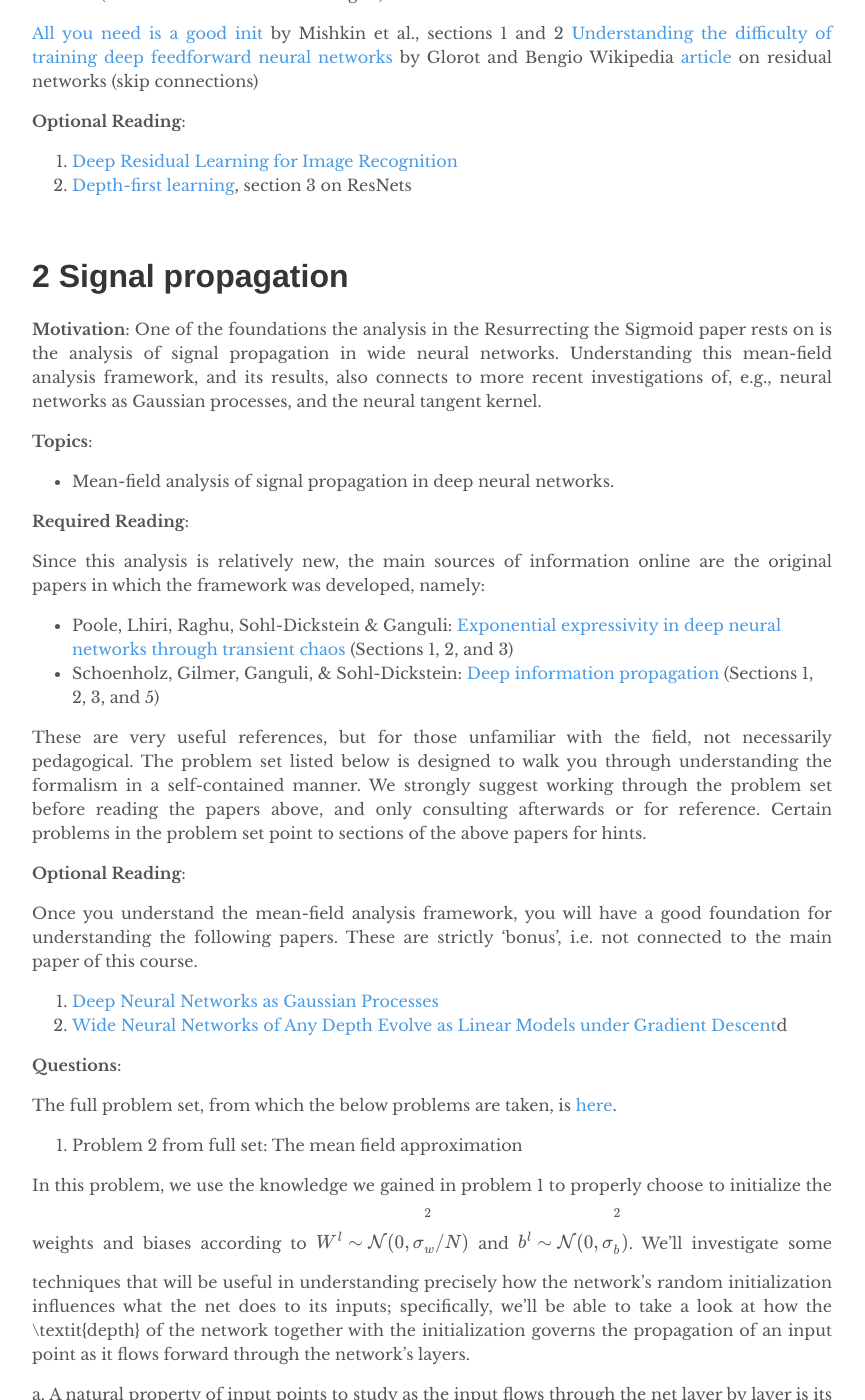
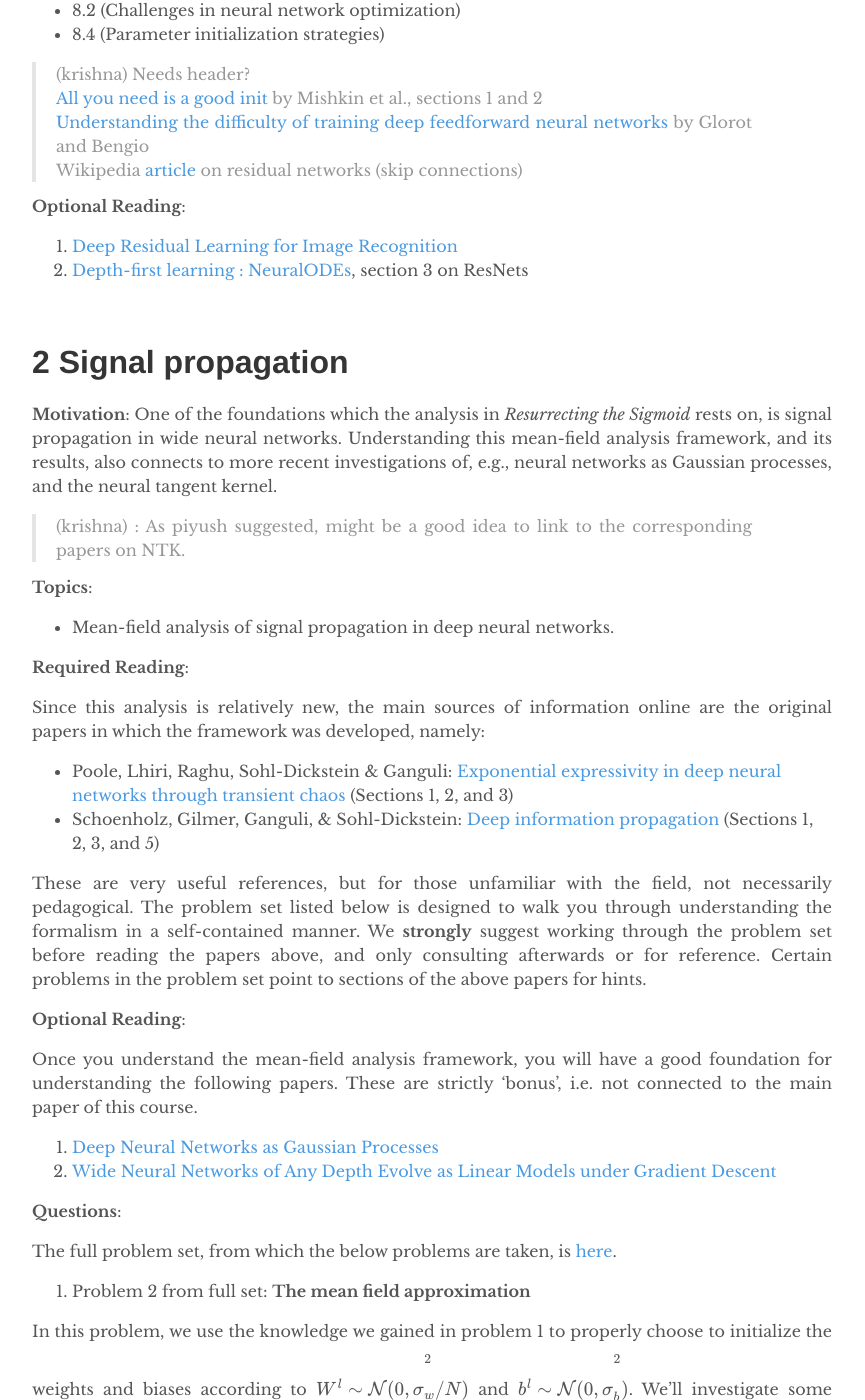
Before and after one commit to depthfirstlearning/depthfirstlearning.com, a Jekyll site: the page built from _posts/2020-01-01-Resurrecting-Sigmoid.markdown, in a window 1280 px wide and 1400 px high, scrolled down 3078 px. Shown: the whole window, without its empty margins (208-1073 px from the left). Built offline with Jekyll 4.4.1, drawn with Linux system fonts in a browser that asks for light colours; formulas are drawn with MathJax 3; some of the changed text lies outside the part shown.

Commit message:
Some edits/suggestions on first draft

```diff
--- a/_config.yml
+++ b/_config.yml
@@ -35,6 +35,19 @@
     name: Luca Venturi
     email: venturi@cims.nyu.edu
     web: https://cims.nyu.edu/~venturi/
+piyush:
+    name: Piyush Patil
+    email: piyush.patil210@gmail.com
+    web:
+vinay:
+    name: Vinay Ramasesh
+    email: vvr1590@gmail.com
+    web:
+riley:
+    name: Riley Edmunds
+    email: rileyedmunds@gmail.com
+    web:
+
 
 # Build settings
 markdown:       kramdown
--- a/_posts/2020-01-01-Resurrecting-Sigmoid.markdown
+++ b/_posts/2020-01-01-Resurrecting-Sigmoid.markdown
@@ -1,10 +1,12 @@
 ---
 layout: post
-title:  "Resurrecting the sigmoid in deep learning through dynamical isometry: theory and practice"
+title:  "Resurrecting the sigmoid: Theory and practice"
 date:   2020-01-01 6:00:00 -0400
 categories: neural-nets
-author: "Jeffrey Pennington, Samuel S. Schoenholz, Surya Ganguli"
-blurb: "Curriculum covering the paper Resurrecting the sigmoid in deep learning through dynamical isometry: theory and practice, by Pennington et al"
+authors: ['piyush', 'vinay', 'riley']
+blurb: "With the success of deep networks across task ranging from vision to
+language, it is important to understand how to properly trian very deep neural
+networks with gradient-based methods. This paper studies, from a rigorous theoretical perspective, which combinations of network weight initializations and network activation functions can result in deep networks which are trainable."
 feedback: true
 ---
 
@@ -42,6 +44,8 @@
 
 Other helpful resources:
 
+# (krishna) : Do we need to edit this doc to remove some of the class specific
+details?
 1. [Course Outline](/assets/sigmoid/misc/Course Outline.docx)
 
 
@@ -55,15 +59,16 @@
 **Objectives**:
 After doing these readings, we would like you to understand the following background:
 - Explain the vanishing/exploding gradient problem, and why it worsens as networks become deeper
-- Relate vanishing/exploding gradients to the eigenvalues of the input-output Jacobian of the network, and the input-output Jacobian of individual Jacobian layers
+- Relate vanishing/exploding gradients to the eigenvalues of the input-output Jacobian of the network, and the input-output Jacobian of individual Jacobian layers  # (krishna) : needs rephrasing
 - Explain heuristics used by the community to circumvent the problem of vanishing/exploding gradients, in particular:
   - common initialization schemes, such as Xavier initialization
   - pre-training
   - skip connections / residual neural networks
   - non-saturating activation functions (ReLU and its variants)
-We would also like you to have an overview of our paper's structure:
-- Motivate and explain the problem the paper is trying to solve: concentrating the entire spectrum of the network's Jacobian around unity
-- Unerstand the setup of the paper, specifically why the following tools are necessary:
+We would also like you to have an overview of the paper's structure:
+- Motivate and explain the problem the paper is trying to solve
+		 - concentrating the entire spectrum of the network's Jacobian around unity
+- Understand the setup of the paper, specifically why the following tools are necessary:
      - Mean-field signal propagation analysis
      - Random matrix theory
 
@@ -89,6 +94,7 @@
 - 8.2 (Challenges in neural network optimization)
 - 8.4 (Parameter initialization strategies)
 
+ > (krishna) Needs header?
 [All you need is a good init](https://arxiv.org/pdf/1511.06422.pdf) by Mishkin et al., sections 1 and 2
 [Understanding the difficulty of training deep feedforward neural networks](http://proceedings.mlr.press/v9/glorot10a/glorot10a.pdf) by Glorot and Bengio
 Wikipedia [article](https://en.wikipedia.org/wiki/Residual_neural_network) on residual networks (skip connections)
@@ -97,13 +103,15 @@
 **Optional Reading**:
 
 1. [Deep Residual Learning for Image Recognition](https://arxiv.org/pdf/1512.03385.pdf)
-2. [Depth-first learning](http://www.depthfirstlearning.com/2019/NeuralODEs#3-resnets), section 3 on ResNets
+2. [Depth-first learning : NeuralODEs](http://www.depthfirstlearning.com/2019/NeuralODEs#3-resnets), section 3 on ResNets
 
 <br />
 
 # 2 Signal propagation
 
-**Motivation**: One of the foundations the analysis in the Resurrecting the Sigmoid paper rests on is the analysis of signal propagation in wide neural networks.  Understanding this mean-field analysis framework, and its results, also connects to more recent investigations of, e.g., neural networks as Gaussian processes, and the neural tangent kernel.
+**Motivation**: One of the foundations which the analysis in _Resurrecting the Sigmoid_ rests on, is signal propagation in wide neural networks.  Understanding this mean-field analysis framework, and its results, also connects to more recent investigations of, e.g., neural networks as Gaussian processes, and the neural tangent kernel.
+> (krishna) : As piyush suggested, might be a good idea to link to the
+> corresponding papers on NTK.
 
 **Topics**:
 
@@ -116,26 +124,28 @@
 ](https://arxiv.org/abs/1606.05340) (Sections 1, 2, and 3)
 - Schoenholz, Gilmer, Ganguli, & Sohl-Dickstein: [Deep information propagation](https://arxiv.org/pdf/1611.01232.pdf) (Sections 1, 2, 3, and 5)
 
-These are very useful references, but for those unfamiliar with the field, not necessarily pedagogical.  The problem set listed below is designed to walk you through understanding the formalism in a self-contained manner.  We strongly suggest working through the problem set before reading the papers above, and only consulting afterwards or for reference.  Certain problems in the problem set point to sections of the above papers for hints.
+These are very useful references, but for those unfamiliar with the field, not necessarily pedagogical.  The problem set listed below is designed to walk you through understanding the formalism in a self-contained manner.  We **strongly** suggest working through the problem set before reading the papers above, and only consulting afterwards or for reference.  Certain problems in the problem set point to sections of the above papers for hints.
 
 **Optional Reading**:
 
 Once you understand the mean-field analysis framework, you will have a good foundation for understanding the following papers.  These are strictly 'bonus', i.e. not connected to the main paper of this course.
 1. [Deep Neural Networks as Gaussian Processes](https://arxiv.org/abs/1711.00165)
-2. [Wide Neural Networks of Any Depth Evolve as Linear Models under Gradient Descent](https://arxiv.org/abs/1902.06720)d
+2. [Wide Neural Networks of Any Depth Evolve as Linear Models under Gradient Descent](https://arxiv.org/abs/1902.06720)
 
 **Questions**:
 
 The full problem set, from which the below problems are taken, is [here](/assets/sigmoid/problem-sets/pdfs/1.pdf).
 
-1. Problem 2 from full set: The mean field approximation
+1. Problem 2 from full set: **The mean field approximation**
 
-In this problem, we use the knowledge we gained in problem 1 to properly choose to initialize the weights and biases according to $$W^l \sim \mathcal{N}(0, \sigma_w^2/N)$$ and $$b^l \sim \mathcal{N}(0, \sigma_b^2)$$. We'll investigate some techniques that will be useful in understanding precisely how the network's random initialization influences what the net does to its inputs; specifically, we'll be able to take a look at how the \textit{depth} of the network together with the initialization governs the propagation of an input point as it flows forward through the network's layers.
+In this problem, we use the knowledge we gained in problem 1 to properly choose to initialize the weights and biases according to $$W^l \sim \mathcal{N}(0, \sigma_w^2/N)$$ and $$b^l \sim \mathcal{N}(0, \sigma_b^2)$$. We'll investigate some techniques that will be useful in understanding precisely how the network's random initialization influences what the net does to its inputs; specifically, we'll be able to take a look at how the _depth_ of the network together with the initialization governs the propagation of an input point as it flows forward through the network's layers.
 
 a. A natural property of input points to study as the input flows through the net layer by layer is its length. Intuitively, this is closely related to how the net transforms the input space, and to how the depth of the net relates to that transformation. Compute the length $$q^l$$ of the activation vector outputted by layer $$l$$. When considering non-rectangular nets, where layer $$l$$ has length $$N_l$$, we want to distinguish this activation norm from the width of individual layers, so what's a more appropriate quantity we can track to understand how the lengths of activation vectors change in the net?
 
 b. What probabilistic quantity of the neuronal activations does $$q^l$$ approximate (with the approximation improving for larger $$N$$)?
-_Hint: recall that all neuronal activations $$h^l_i$$ are zero-mean, and consider the definition of $$q^l$$ from part (a) in terms of the empirical distribution of $$h^l_i$$.
+<details><summary>Hint</summary>
+Recall that all neuronal activations \(h^l_i\) are zero-mean, and consider the definition of \(q^l\) from part (a) in terms of the empirical distribution of \(h^l_i\).
+</details>
 
 c. Calculate the variance of an individual neuron's pre-activations, that is, the variance of $$h_i^l$$.  Your answer should be a recurrence relation, expressing this variance in terms of $$h^{l-1}$$ (and the parameters $$\sigma_w$$ and $$\sigma_b$$).
 
```
Also changed, not shown: other parts of _posts/2020-01-01-Resurrecting-Sigmoid.markdown (+3 -3 lines), 2 other files.
